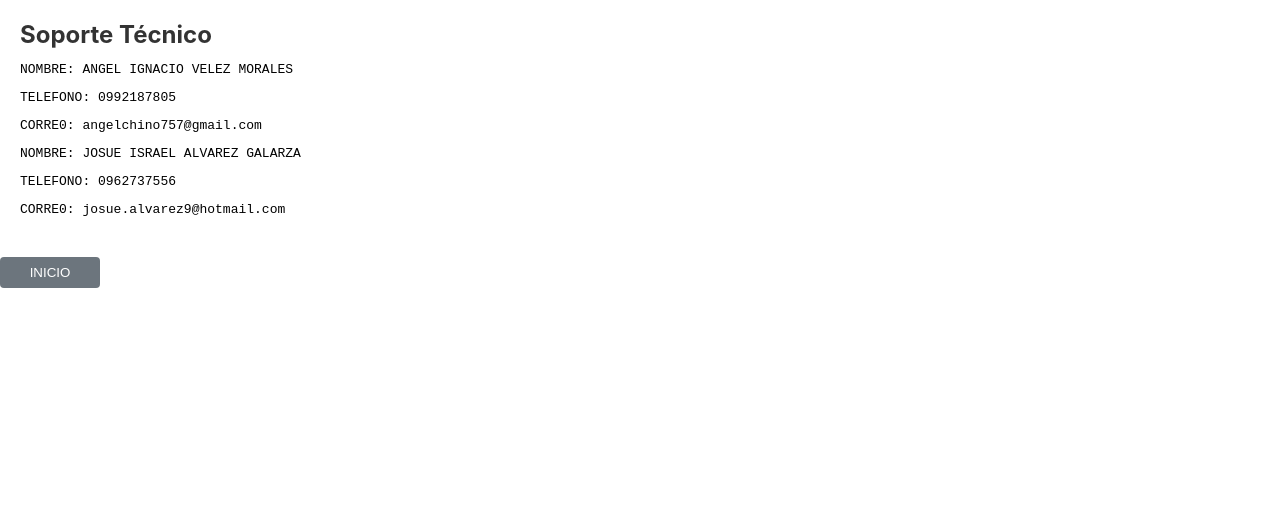
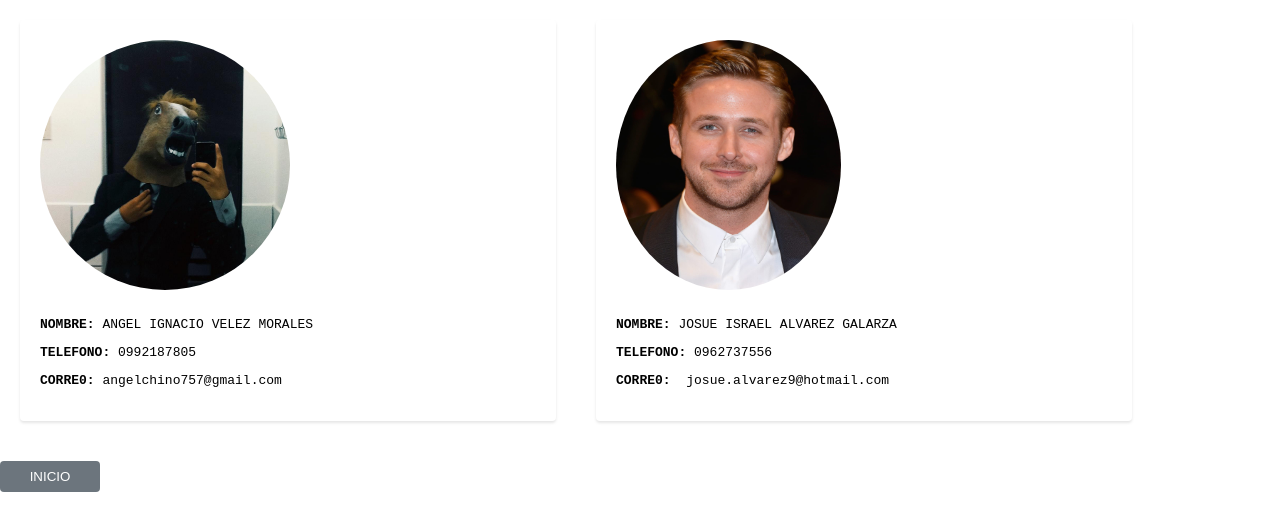
Before and after one commit to MgkJosue/FrontEnd-Portodent, a React (Create React App) app: page /soporte-tecnico in a window 1280 px wide. Shown: the top 530 px of the page. Built offline with nearby package versions, Linux system fonts and the light colour scheme.

Commit message:
soporte tecnico

```diff
--- a/src/styles/SoporteTecnico.css
+++ b/src/styles/SoporteTecnico.css
@@ -22,3 +22,34 @@
   border-radius: 4px;
   cursor: pointer;
 }
+
+.column {
+  flex: 1;
+  max-width: 500px;
+  padding: 20px;
+  box-shadow: 0 2px 3px rgba(0, 0, 0, 0.1);
+  border-radius: 4px;
+}
+
+.container-form {
+  display: flex;
+  flex-direction: row;
+  justify-content: center; /* Center the columns horizontally */
+  align-items: start;
+  width: 90%;
+  max-width: 1200px;
+}
+
+.angel {
+  width: 250px;
+  height: 250px;
+  border-radius: 50%;
+  margin-bottom: 10px;
+}
+
+.josue {
+  width: 225px;
+  height: 250px;
+  border-radius: 50%;
+  margin-bottom: 10px;
+}
--- a/src/views/SoporteTecnico.js
+++ b/src/views/SoporteTecnico.js
@@ -1,19 +1,27 @@
 import React from 'react';
 import '../styles/SoporteTecnico.css'; // Asegúrate de tener el archivo de estilos SoporteTecnico.css correspondiente
 import { Link } from 'react-router-dom';
+import angel from '../images/perfilAngel.jpg';
+import josue from '../images/perfilJosue.jpg';
 
 export default function SoporteTecnico() {
 
 
   return (
-    <><div className="soporte-tecnico">
-      <h2>Soporte Técnico</h2>
-      <pre>NOMBRE: ANGEL IGNACIO VELEZ MORALES</pre>
-      <pre>TELEFONO: 0992187805</pre>
-      <pre>CORRE0: angelchino757@gmail.com </pre>
-      <pre>NOMBRE: JOSUE ISRAEL ALVAREZ GALARZA</pre>
-      <pre>TELEFONO: 0962737556</pre>
-      <pre>CORRE0: josue.alvarez9@hotmail.com</pre>
+    <><div className="container-form">
+      <div className='column'>
+        <img src={angel} alt="Imagen 1" className='angel'/>
+        <pre><strong>NOMBRE:</strong> ANGEL IGNACIO VELEZ MORALES</pre>
+        <pre><strong>TELEFONO:</strong> 0992187805</pre>
+        <pre><strong>CORRE0: </strong>angelchino757@gmail.com </pre>
+      </div>
+      <div className='column'>
+        <img src={josue} alt="Imagen 2" className='josue'/>
+        <pre><strong>NOMBRE:</strong> JOSUE ISRAEL ALVAREZ GALARZA</pre>
+        <pre><strong>TELEFONO:</strong> 0962737556</pre>
+        <pre><strong>CORRE0: </strong> josue.alvarez9@hotmail.com</pre>
+
+      </div>
 
     </div>
     <Link to="/"><button>INICIO</button></Link>
```
Also changed, not shown: src/images/perfilAngel.jpg (added), src/images/perfilJosue.jpg (added). Lines whose indentation alone changed are shown as unchanged.
